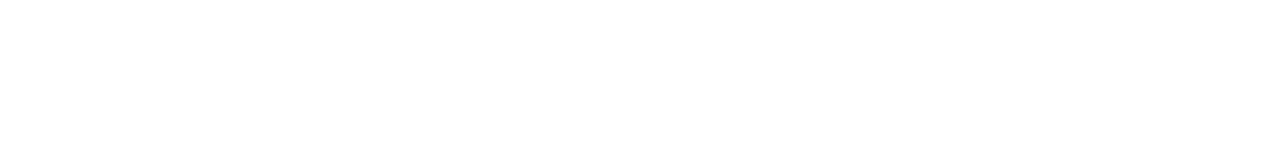
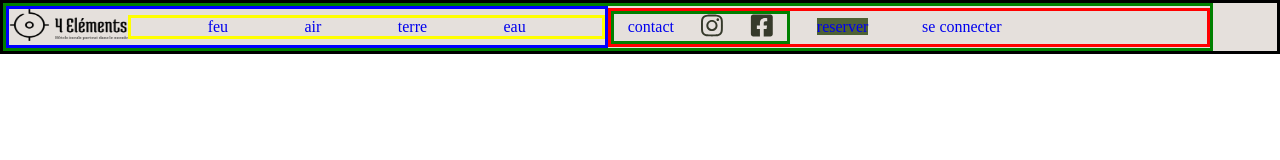
Before and after one commit to frederic686/examen-front-end, a website: page index.html in a window 1280 px wide. Drawn offline with Linux system fonts and the light colour scheme.

Commit message:
style header

```diff
--- a/assets/abstracts/_colors.scss
+++ b/assets/abstracts/_colors.scss
@@ -0,0 +1,13 @@
+*{
+    box-sizing: border-box;
+    padding: 0;
+    margin: 0;
+
+}
+
+$primary-color: #363A2b;
+$secondary-color: #4f6234;
+$tertiary-color: #d9c7b3;
+$quaternary-color:#ffffff
+$input-color: #e1d2c2;
+$background-color: #e5e0dc;
--- a/assets/main.scss
+++ b/assets/main.scss
@@ -0,0 +1,2 @@
+@use "./abstracts/colors";
+@use "./pages/header";
--- /dev/null
+++ b/assets/pages/_header.scss
@@ -0,0 +1,96 @@
+@use "../abstracts/colors";
+
+header {
+    background-color: colors.$background-color;
+    .headcontainer {
+        width: 100%;
+        border: solid 3px;
+        .headrow {
+            width: 95%;
+            display: flex;
+            justify-content: space-between;
+            flex-direction: row;
+            flex-wrap: nowrap;
+            align-items: center;
+            border: solid 3px green;
+            .navbar {
+                width: 50%;
+                height: auto;
+                display: flex;
+                flex-direction: row;
+                flex-wrap: nowrap;
+                justify-content: space-between;
+                align-items: center;
+                border: solid 3px blue;
+            }
+            }
+
+        }
+    }
+
+
+.logo {
+    max-height: 72px;
+    width: 20%;
+    a img{
+        width: 100%;
+        height: 2rem;
+    }
+
+}
+
+a{
+    text-decoration: none;
+}
+
+
+.navigation {
+    width: 80%;
+    border: solid 3px yellow;
+    ul {
+        display: flex;
+        flex-direction: row;
+        flex-wrap: nowrap;
+        align-content: center;
+        justify-content: space-evenly;
+        align-items: center;
+        li {
+            list-style-type: none;
+
+
+        }
+    }
+}
+
+.other {
+    width: 50%;
+    height: auto;
+    display: flex;
+    border: solid 3px red;
+    .media{
+        width: 30%;
+        display: flex;
+        border: solid 3px green;
+        flex-direction: row;
+        flex-wrap: nowrap;
+        align-content: center;
+        justify-content: space-around;
+        align-items: center;
+    }
+}
+
+.other {
+    .login {
+        width: 40%;
+        display: flex;
+        flex-direction: row;
+        flex-wrap: nowrap;
+        align-content: center;
+        justify-content: space-around;
+        align-items: center;
+
+        span {
+            background-color: colors.$secondary-color;
+        }
+    }
+}
--- a/index.html
+++ b/index.html
@@ -9,6 +9,57 @@
 </head>
 
 <body>
+    <header>
+        <div class="headcontainer">
+            <div class="headrow">
+                <div class="navbar">
+                    <div class="logo">
+                        <a href="./index.html">
+                            <img src="./assets/images/logo-noir.png" alt="logo des 4 element"></a>
+                    </div>
+                    <div class="navigation">
+                        <nav>
+                            <ul>
+                                <li><a href="./pages/feu.html">feu</a></li>
+                                <li><a href="./pages/air.html">air</a></li>
+                                <li><a href="./pages/terre.html">terre</a></li>
+                                <li><a href="./pages/eau.html">eau</a></li>
+                            </ul>
+                        </nav>
+                    </div>
+                </div>
+                <div class="other">
+                    <div class="media">
+                        <a href="#">contact</a>
+                        <a href="#">
+                            <img src="./assets/images/icon/instagram.svg" alt="lien vers instagrame">
+                        </a>
+                        <a href="#">
+                            <img src="./assets/images/icon/facebook.svg" alt="lien vers facebook">
+                        </a>
+                    </div>
+                    <div class="login">
+                        <a href="./pages/reservation.html"><span>reserver</span></a>
+                        <a href="#">se connecter</a>
+
+                    </div>
+                </div>
+            </div>
+        </div>
+    </header>
+    <main>
+        <div class="containerfluid">
+            <div class="banner">
+
+            </div>
+        </div>
+
+
+
+
+
+    </main>
+
 
 </body>
 <script src="./script.js"></script>
```
Also changed, not shown: assets/pages/_feu.scss (added), assets/pages/_footer.scss (added), assets/pages/_headermobile.scss (added), css/style.css, fonts/Karla-Bold.ttf (added), fonts/Karla-Regular.ttf (added), fonts/PlayfairDisplay-Bold.ttf (added), fonts/PlayfairDisplay-Medium.ttf (added), fonts/PlayfairDisplay-Regular.ttf (added), pages/air.html (added), pages/eau.html (added), pages/feu.html (added), pages/reservation.html (added), pages/terre.html (added), 1 other file.
